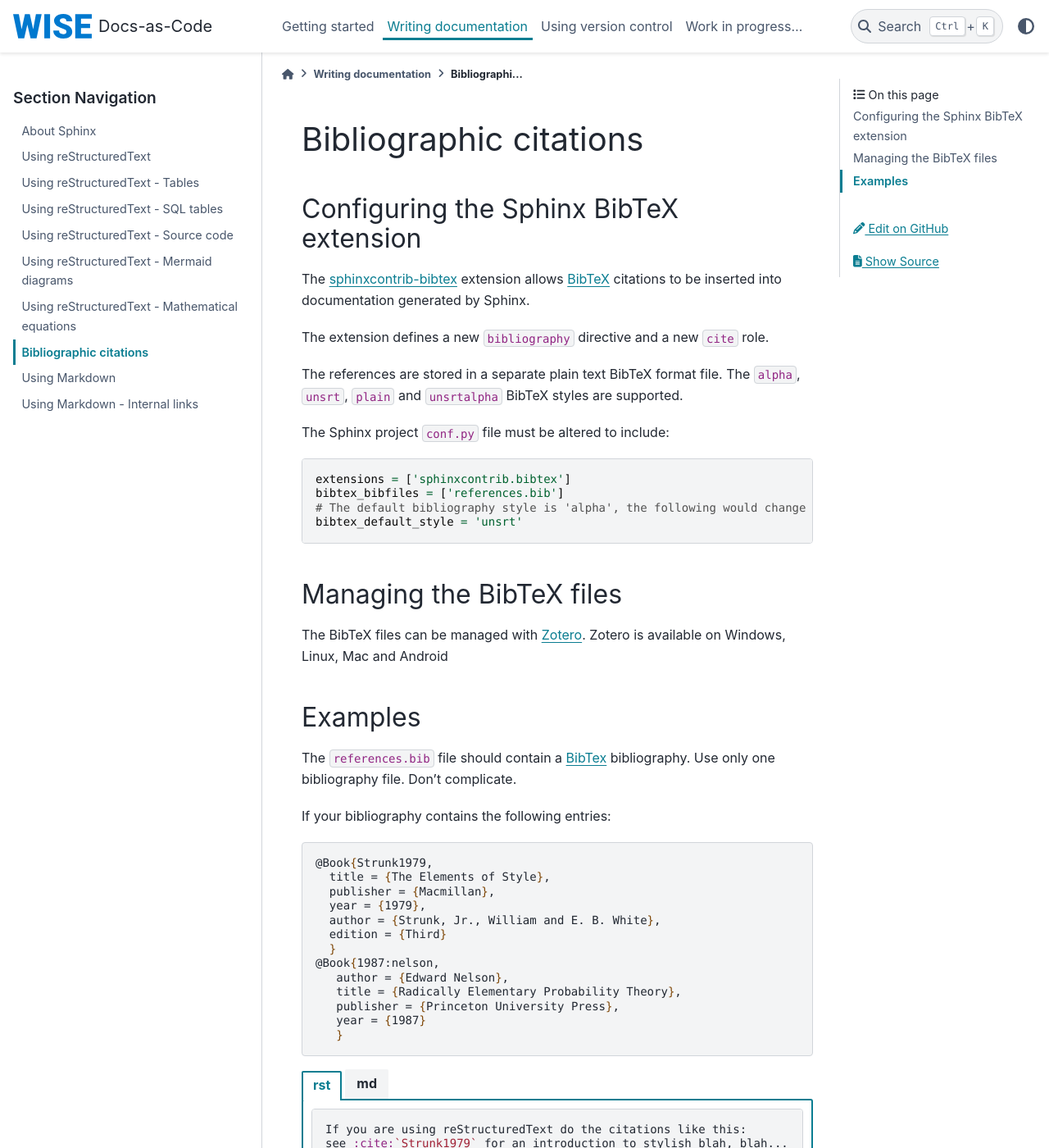
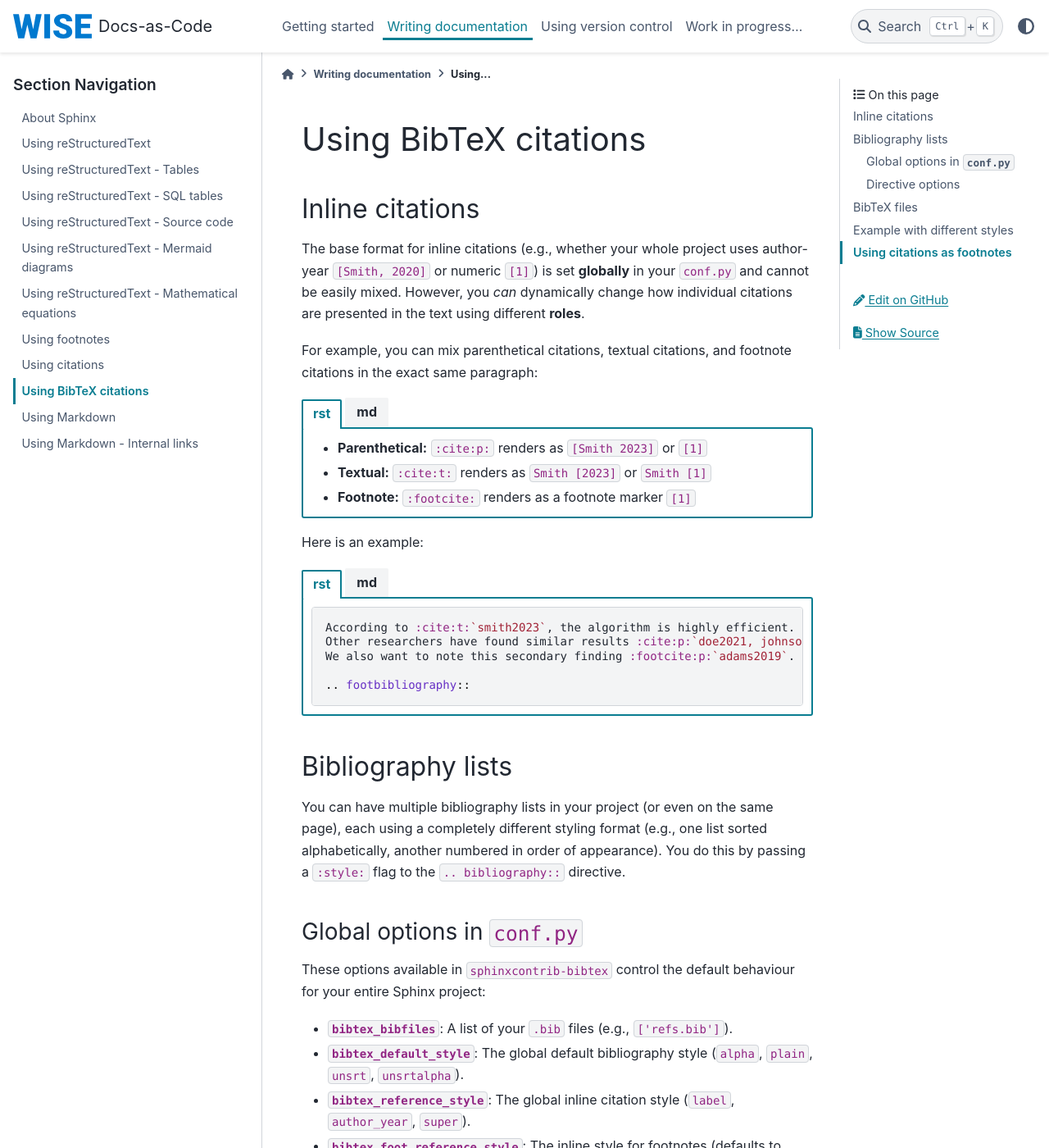
Before and after one commit to eeadata/WISE.Documentation, a Sphinx documentation site: the page built from docs/WritingDocs/Using_BibTeXCitations.md, in a window 1280 px wide and 1400 px high. Shown: the whole window at 82% size. Built offline with Sphinx 7.4.7 and the PyData theme 0.15.4, drawn with Linux system fonts in a browser that asks for light colours; cross-references to code outside the pages are shown as plain code; some of the changed text lies outside the part shown.

Commit message:
BibTex, footnotes and citations

````diff
--- /dev/null
+++ b/docs/WritingDocs/Using_BibTeXCitations.md
@@ -0,0 +1,226 @@
+(heading_using_bibtex_citations)=
+# Using BibTeX citations
+
+## Inline citations
+
+The base format for inline citations (e.g., whether your whole project uses author-year `[Smith, 2020]` or numeric `[1]`)
+is set **globally** in your `conf.py` and cannot be easily mixed.
+However, you *can* dynamically change how individual citations are presented in the text using different **roles**.
+
+For example, you can mix parenthetical citations, textual citations, and footnote citations in the exact same paragraph:
+
+::::{tab-set}
+:::{tab-item} rst
+
+* **Parenthetical:** `:cite:p:` renders as `[Smith 2023]` or `[1]`
+* **Textual:** `:cite:t:` renders as `Smith [2023]` or `Smith [1]`
+* **Footnote:** `:footcite:` renders as a footnote marker `[1]`
+:::
+
+:::{tab-item} md
+
+* **Parenthetical:** `{cite:p}` renders as `[Smith 2023]` or `[1]`
+* **Textual:** `{cite:t}` renders as `Smith [2023]` or `Smith [1]`
+* **Footnote:** `{footcite}` renders as a footnote marker `[1]`
+:::
+::::
+
+Here is an example:
+
+::::{tab-set}
+:::{tab-item} rst
+
+```rst
+According to :cite:t:`smith2023`, the algorithm is highly efficient.
+Other researchers have found similar results :cite:p:`doe2021, johnson2022`.
+We also want to note this secondary finding :footcite:p:`adams2019`.
+
+.. footbibliography::
+```
+:::
+
+:::{tab-item} md
+
+```md
+According to {cite:t}`smith2023`, the algorithm is highly efficient.
+Other researchers have found similar results {cite:p}`doe2021, johnson2022`.
+We also want to note this secondary finding {footcite:p}`adams2019`.
+
+```{footbibliography}
+```
+:::
+::::
+
+## Bibliography lists
+
+You can have multiple bibliography lists in your project (or even on the same page),
+each using a completely different styling format (e.g., one list sorted alphabetically, another numbered in order of appearance).
+You do this by passing a `:style:` flag to the `.. bibliography::` directive.
+
+### Global options in `conf.py`
+
+These options available in `sphinxcontrib-bibtex`
+control the default behaviour for your entire Sphinx project:
+
+* **`bibtex_bibfiles`**: A list of your `.bib` files (e.g., `['refs.bib']`).
+* **`bibtex_default_style`**: The global default bibliography style (`alpha`, `plain`, `unsrt`, `unsrtalpha`).
+* **`bibtex_reference_style`**: The global inline citation style (`label`, `author_year`, `super`).
+* **`bibtex_foot_reference_style`**: The inline style for footnotes (defaults to `foot`).
+* **`bibtex_encoding`**: Encoding of your bib files (defaults to `utf-8-sig`).
+
+Here is how you set the global defaults in your `conf.py` file:
+
+```python
+extensions = ['sphinxcontrib.bibtex']
+
+# Point to your bib files
+bibtex_bibfiles = ['books.bib', 'articles.bib']
+
+# Set global bibliography list style (e.g., unsorted/numeric)
+bibtex_default_style = 'unsrt'
+
+# Set global inline citation style (e.g., author-year)
+bibtex_reference_style = 'author_year'
+
+```
+
+### Directive options
+
+When generating a reference list using `.. bibliography::`, you can pass these options:
+
+* **`:style:`**: Overrides the global style for this specific list (`alpha`, `plain`, `unsrt`, `unsrtalpha`).
+* **`:filter:`**: A Python boolean expression to filter which citations appear in this list (e.g., `docname in docnames` to only show citations referenced on the current page, or `type == 'article'`).
+* **`:labelprefix:`**: Prepends a string to the citation labels (useful if you have multiple bibliographies and want to avoid label collisions, e.g., `[A1]`, `[A2]`).
+* **`:keyprefix:`**: Prepends a string to the citation keys to prevent duplicate key errors across different scopes.
+* **`:list:`**: Changes the HTML list formatting (`bullet` or `enumerated`).
+
+## BibTeX files
+
+The BibTeX files can be managed with Zotero_.
+Zotero is available on Windows, Linux, Mac and Android
+
+
+## Example with different styles
+
+If you want to split your references into two distinct lists on the same page—say,
+one for books formatted alphabetically,
+and one for articles formatted numerically—you can use the `:style:` and `:filter:` options:
+
+::::{tab-set}
+
+:::{tab-item} rst
+
+```rst
+## References: Books (Alphabetical)
+.. bibliography:: books.bib
+   :style: alpha
+   :filter: type == 'book'
+   :labelprefix: B-
+
+## References: Articles (Numbered by appearance)
+.. bibliography:: articles.bib
+   :style: unsrt
+   :filter: type == 'article'
+   :list: enumerated
+```
+:::
+
+:::{tab-item} md
+
+```md
+## References: Books (Alphabetical)
+```{bibliography} books.bib
+:style: alpha
+:filter: type == 'book'
+:labelprefix: B-
+
+## References: Articles (Numbered by appearance)
+```{bibliography} articles.bib
+:style: unsrt
+:filter: type == 'article'
+:list: enumerated
+```
+:::
+::::
+
+
+In this example, any book cited will appear with a prefix like **[B-Smi23]**, while articles will appear in a standard numbered list like **1, 2, 3**, completely independent of each other.
+
+## Using citations as footnotes
+
+The `references.bib` file should contain a BibTex bibliography.
+If your bibliography contains the following entries:
+
+```{code-block} latex
+   @Book{Strunk1979,
+     title = {The Elements of Style},
+     publisher = {Macmillan},
+     year = {1979},
+     author = {Strunk, Jr., William and E. B. White},
+     edition = {Third}
+     }
+   @Book{1987:nelson,
+      author = {Edward Nelson},
+      title = {Radically Elementary Probability Theory},
+      publisher = {Princeton University Press},
+      year = {1987}
+      }
+```
+
+This is how you can use it in the text.
+
+::::{tab-set}
+
+:::{tab-item} rst
+
+```{code-block} rst
+
+    If you are using Markdown do the citations like this:
+    see :cite:`Strunk1979` for an introduction to stylish blah, blah...
+
+    There are also the variations.
+    For example, this one shows the authors names before the citation, which appears as a footnote :footcite:t:`1987:nelson`.
+
+    And place the bibliography directive at the end of the document,
+    where the bibliography should appear. (It can also go to a separate document.)
+
+    .. footbibliography::
+```
+:::
+
+:::{tab-item} md
+
+```{code-block} md
+
+    If you are using Markdown do the citations like this:
+    see {cite}`Strunk1979` for an introduction to stylish blah, blah...
+
+    There are also the variations.
+    For example, this one shows the authors names before the citation, which appears as a footnote {footcite:t}`1987:nelson`.
+
+    And place the bibliography directive at the end of the document,
+    where the bibliography should appear. (It can also go to a separate document.)
+
+    ---
+
+    ```{footbibliography}
+```
+:::
+
+::::
+
+*And here is the result:*
+
+If you are using Markdown do the citations like this:
+see {cite}`Strunk1979` for an introduction to stylish blah, blah...
+
+There are also the variations.
+For example, this one shows the authors names before the citation, which appears as a footnote {footcite:t}`1987:nelson`.
+
+And place the bibliography directive at the end of the document,
+where the bibliography should appear. (It can also go to a separate document.)
+
+---
+
+```{footbibliography}
+```
--- a/docs/WritingDocs/Using_BibTeXCitations.rst
+++ /dev/null
@@ -1,116 +0,0 @@
-.. role:: raw-tex(raw)
-    :format: latex html
-
-.. highlight:: rst
-
-.. _rst-biblio-ref:
-
-Bibliographic citations
-################################################
-
-.. warning:
-
-   This page is more than 10 years old.
-   It needs to be revised.
-
-Configuring the Sphinx BibTeX extension
-***************************************
-
-The sphinxcontrib-bibtex_ extension
-allows BibTeX_ citations to be inserted into documentation generated by Sphinx.
-
-The extension defines a new ``bibliography`` directive and a new ``cite`` role.
-
-The references are stored in a separate plain text BibTeX format file.
-The ``alpha``, ``unsrt``, ``plain`` and ``unsrtalpha`` BibTeX styles are supported.
-
-The Sphinx project ``conf.py`` file must be altered to include:
-
-.. code-block:: python
-
-   extensions = ['sphinxcontrib.bibtex']
-   bibtex_bibfiles = ['references.bib']
-   # The default bibliography style is 'alpha', the following would change it to unsorted
-   bibtex_default_style = 'unsrt'
-
-Managing the BibTeX files
-*************************
-
-The BibTeX files can be managed with Zotero_.
-Zotero is available on Windows, Linux, Mac and Android
-
-Examples
-**************
-
-The ``references.bib`` file should contain a BibTex_ bibliography.
-Use only one bibliography file. Don't complicate.
-
-If your bibliography contains the following entries:
-
-.. code-block:: latex
-
-   @Book{Strunk1979,
-     title = {The Elements of Style},
-     publisher = {Macmillan},
-     year = {1979},
-     author = {Strunk, Jr., William and E. B. White},
-     edition = {Third}
-     }
-   @Book{1987:nelson,
-      author = {Edward Nelson},
-      title = {Radically Elementary Probability Theory},
-      publisher = {Princeton University Press},
-      year = {1987}
-      }
-
-.. tab-set::
-
-   .. tab-item:: rst
-
-      .. code-block:: rst
-
-         If you are using reStructuredText do the citations like this:
-         see :cite:`Strunk1979` for an introduction to stylish blah, blah...
-
-         There are also the variations.
-         For example, this one shows the authors names before the citation :cite:t:`Strunk1979`.
-
-         And place the bibliography directive at the end of the document,
-         where the bibliography should appear. (It can also go to a separate document.)
-
-         .. bibliography::
-
-   .. tab-item:: md
-
-      .. code-block:: md
-
-         If you are using Markdown do the citations like this:
-         see {cite}`Strunk1979` for an introduction to stylish blah, blah...
-
-          There are also the variations.
-         For example, this one shows the authors names before the citation {cite:t}`Strunk1979`.
-
-         And place the bibliography directive at the end of the document,
-         where the bibliography should appear. (It can also go to a separate document.)
-
-         ```{bibliography}
-         ```
-
-
-*And here is the result:*
-
-If you are using reStructuredText do the citations like this:
-see :cite:`Strunk1979` for an introduction to stylish blah, blah...
-
-There are also the variations.
-For example, this one shows the authors names before the citation :cite:t:`Strunk1979`.
-
-And place the bibliography directive at the end of the document,
-where the bibliography should appear. (It can also go to a separate document.)
-
-.. bibliography::
-
-
-.. links-placeholder
-
-.. include:: ../_sharedFiles/Links.rst
--- a/docs/WritingDocs/index.rst
+++ b/docs/WritingDocs/index.rst
@@ -12,7 +12,9 @@ Writing documentation
    UsingReStructuredText_SourceCode.rst
    UsingReStructuredText_MermaidDiagrams.rst
    UsingReStructuredText_MathEquations.rst
-   Using_BibTeXCitations.rst
+   Using_Footnotes.rst
+   Using_Citations.rst
+   Using_BibTeXCitations.md
    UsingMarkdown.md
    UsingMarkdown_InternalLinks.md
 
--- a/docs/conf.py
+++ b/docs/conf.py
@@ -25,6 +25,7 @@ extensions = ['sphinx.ext.autodoc',
                 'sphinx_togglebutton']
 
 bibtex_bibfiles = ['_sharedFiles/bibliography.bib']
+bibtex_reference_style = 'author_year'
 
 templates_path = ['_templates']
 exclude_patterns = ['_build', 'Thumbs.db', '.DS_Store','*.txt']
````
Also changed, not shown: docs/WritingDocs/UsingReStructuredText.rst (+0 -70 lines), docs/WritingDocs/Using_Citations.rst (added, +27 -0 lines), docs/WritingDocs/Using_Footnotes.rst (added, +45 -0 lines), docs/Notebook/index.rst (line endings or trailing spaces).
